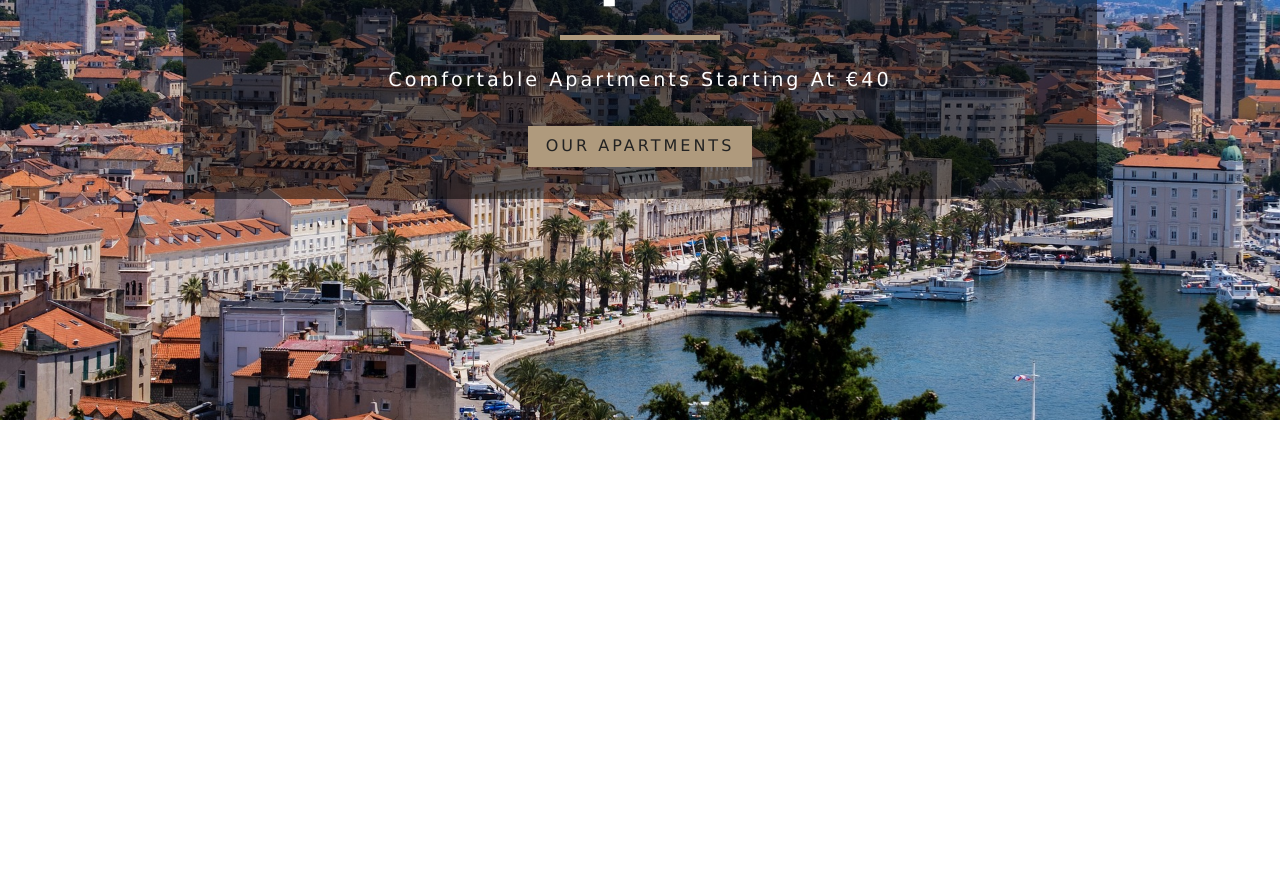
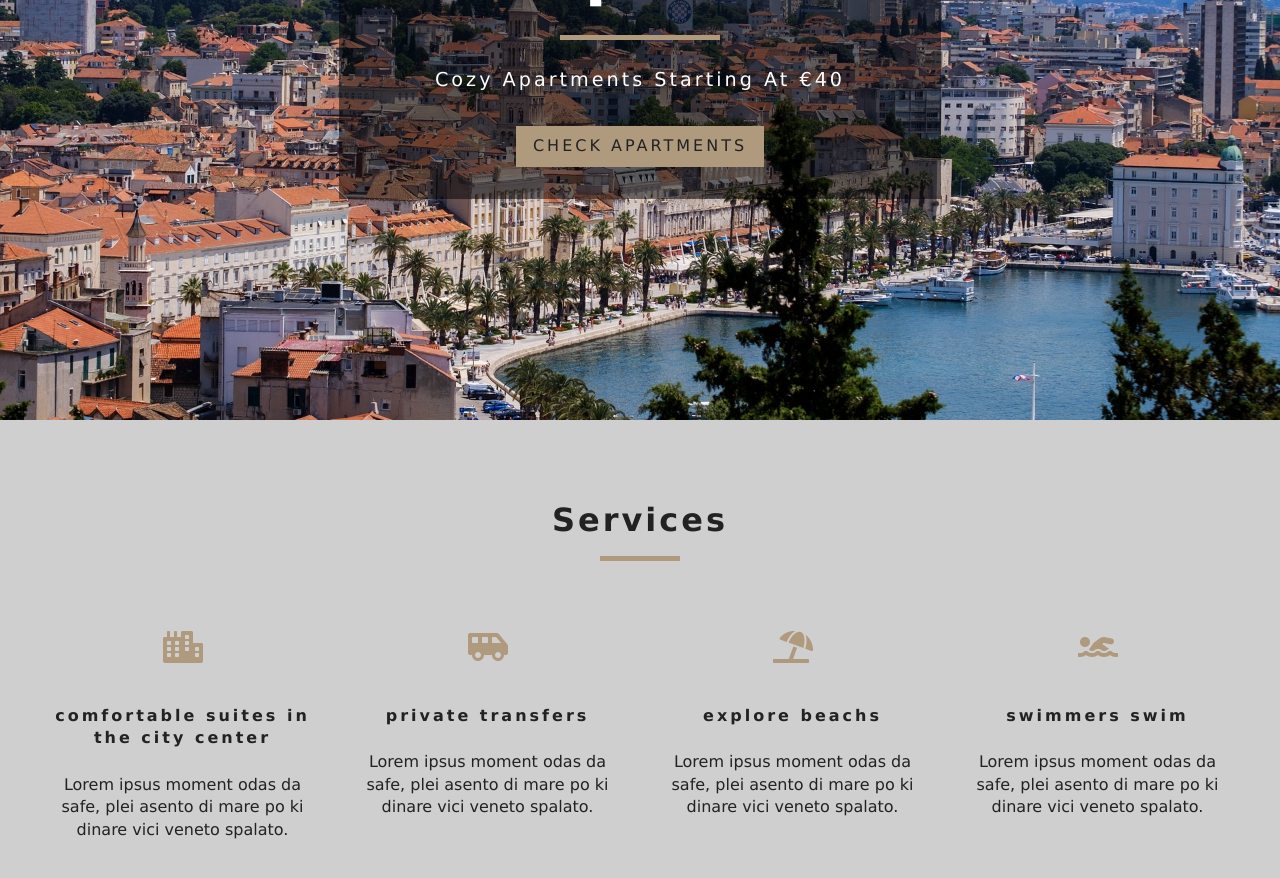
Before and after one commit to GrgoJelavic/apartments-2.0, a React (Create React App) app: page / in a window 1280 px wide. Shown: the part 380-1258 px from the top of the page. Before the commit the page ends 800 px from the top, so only its background shows below. Built offline with nearby package versions, Linux system fonts and the light colour scheme.

Commit message:
04-components-services

```diff
--- /dev/null
+++ b/src/components/Services/Services.js
@@ -0,0 +1,58 @@
+import React, { Component } from 'react';
+import Title from '../Title/Title';
+import {
+  FaCity,
+  FaShuttleVan,
+  FaSwimmer,
+  FaUmbrellaBeach,
+} from 'react-icons/fa';
+
+export default class Services extends Component {
+  state = {
+    services: [
+      {
+        icon: <FaCity />,
+        title: 'comfortable suites in the city center',
+        info:
+          'Lorem ipsus moment odas da safe, plei asento di mare po ki dinare vici veneto spalato.',
+      },
+      {
+        icon: <FaShuttleVan />,
+        title: 'private transfers',
+        info:
+          'Lorem ipsus moment odas da safe, plei asento di mare po ki dinare vici veneto spalato.',
+      },
+      {
+        icon: <FaUmbrellaBeach />,
+        title: 'explore beachs',
+        info:
+          'Lorem ipsus moment odas da safe, plei asento di mare po ki dinare vici veneto spalato.',
+      },
+      {
+        icon: <FaSwimmer />,
+        title: 'swimmers swim',
+        info:
+          'Lorem ipsus moment odas da safe, plei asento di mare po ki dinare vici veneto spalato.',
+      },
+    ],
+  };
+
+  render() {
+    return (
+      <section className='services'>
+        <Title title='services' />
+        <div className='services-center'>
+          {this.state.services.map((item, index) => {
+            return (
+              <article key={index} className='service'>
+                <span>{item.icon}</span>
+                <h6>{item.title}</h6>
+                <p>{item.info}</p>
+              </article>
+            );
+          })}
+        </div>
+      </section>
+    );
+  }
+}
--- /dev/null
+++ b/src/components/Title/Title.js
@@ -0,0 +1,10 @@
+import React from 'react';
+
+export default function Title({ title }) {
+  return (
+    <div className='section-title'>
+      <h4>{title}</h4>
+      <div />
+    </div>
+  );
+}
--- a/src/pages/Home.js
+++ b/src/pages/Home.js
@@ -2,18 +2,19 @@ import React from 'react';
 import Hero from '../components/Hero/Hero';
 import Banner from '../components/Banner/Banner';
 import { Link } from 'react-router-dom';
+import Services from '../components/Services/Services';
 
 export default function Home() {
   return (
-    <Hero>
-      <Banner
-        title='finest apartments'
-        subtitle='comfortable apartments starting at €40'
-      >
-        <Link to='/suites' className='btn-primary'>
-          Our apartments
-        </Link>
-      </Banner>
-    </Hero>
+    <>
+      <Hero>
+        <Banner title='explore' subtitle='cozy apartments starting at €40'>
+          <Link to='/suites' className='btn-primary'>
+            check apartments
+          </Link>
+        </Banner>
+      </Hero>
+      <Services />
+    </>
   );
 }
```
Also changed, not shown: src/components/FeaturedApartments/FeaturedApartments.js (added).
